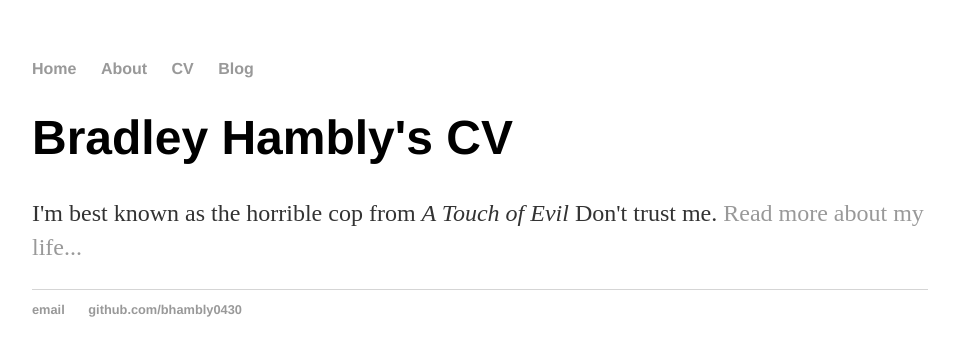
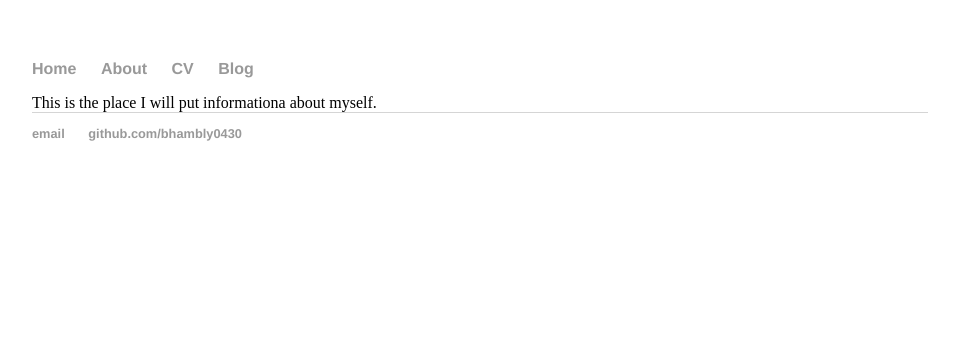
Before and after one commit to bhambly0430/bhambly0430.github.io, a Jekyll site: the page built from CV/index.html, in a window 1280 px wide. Shown: the top 356 px of the page, without its empty margins (160-1115 px from the left). Built offline with Jekyll 4.4.1, drawn with Linux system fonts in a browser that asks for light colours.

Commit message:
Update index.html

```diff
--- a/CV/index.html
+++ b/CV/index.html
@@ -2,7 +2,5 @@
 layout: default
 title: Bradley Hambly's CV
 ---
-<div class="blurb">
-	<h1>Bradley Hambly's CV</h1>
-	<p>I'm best known as the horrible cop from <em>A Touch of Evil</em> Don't trust me. <a href="/about">Read more about my life...</a></p>
-</div><!-- /.blurb -->
+
+This is the place I will put informationa about myself.
```
